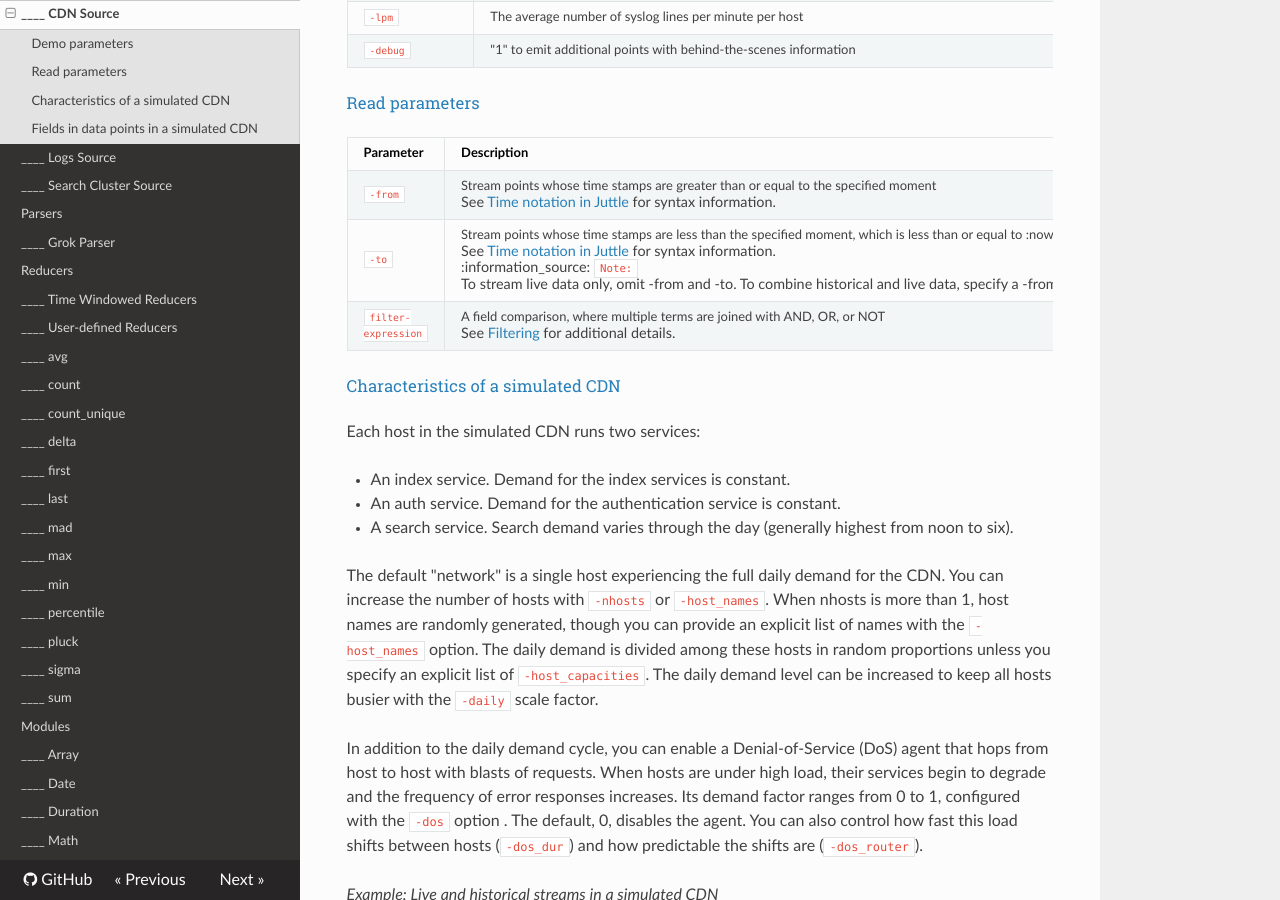
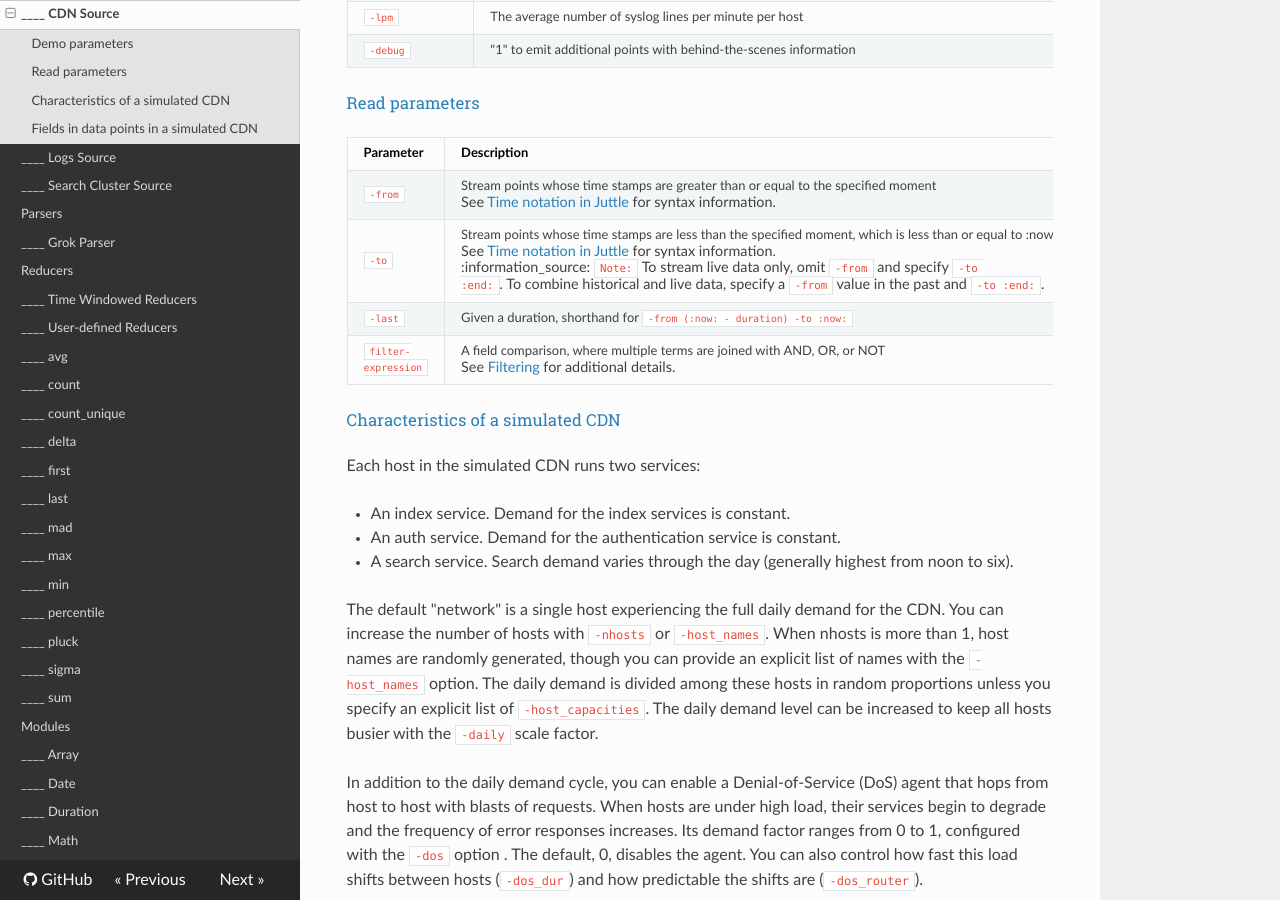
Before and after one commit to juttle/juttle, an MkDocs documentation site: the page built from docs/adapters/stochastic_cdn.md, in a window 1280 px wide and 900 px high, scrolled down 961 px. Built offline with MkDocs 1.6.1, drawn with Linux system fonts in a browser that asks for light colours; nearby versions of some CDN libraries; old or Windows-style settings are respelled for this version of MkDocs.

Commit message:
docs: update docs for emit and read stochastic

```diff
--- a/docs/adapters/stochastic_cdn.md
+++ b/docs/adapters/stochastic_cdn.md
@@ -38,7 +38,8 @@ Parameter  |  Description  |  Required?
 Parameter  |  Description  |  Required?
 ---------- | ------------- | ---------:
 `-from`    | Stream points whose time stamps are greater than or equal to the specified moment <p>See [Time notation in Juttle](../reference/time.md)  for syntax information. </p>  | Required only if -to is present; defaults to :now:
-`-to`  |  Stream points whose time stamps are less than the specified moment, which is less than or equal to :now:  <p>See [Time notation in Juttle](../reference/time.md) for syntax information. </p><p>:information_source: `Note:` To stream live data only, omit -from and -to. To combine historical and live data, specify a -from value in the past and omit -to.|  No; defaults to forever
+`-to`  |  Stream points whose time stamps are less than the specified moment, which is less than or equal to :now:  <p>See [Time notation in Juttle](../reference/time.md) for syntax information. </p><p>:information_source: `Note:` To stream live data only, omit `-from` and specify `-to :end:`. To combine historical and live data, specify a `-from` value in the past and `-to :end:`.|  No; defaults to forever
+`-last`  |  Given a duration, shorthand for `-from (:now: - duration) -to :now:` |  No
 `filter-expression`  |  A field comparison, where multiple terms are joined with AND, OR, or NOT <p>See [Filtering](../concepts/filtering.md) for additional details.  </p>  |  No
 
 #### Characteristics of a simulated CDN
```
Also changed, not shown: docs/sources/emit.md (+1 -0 lines).
